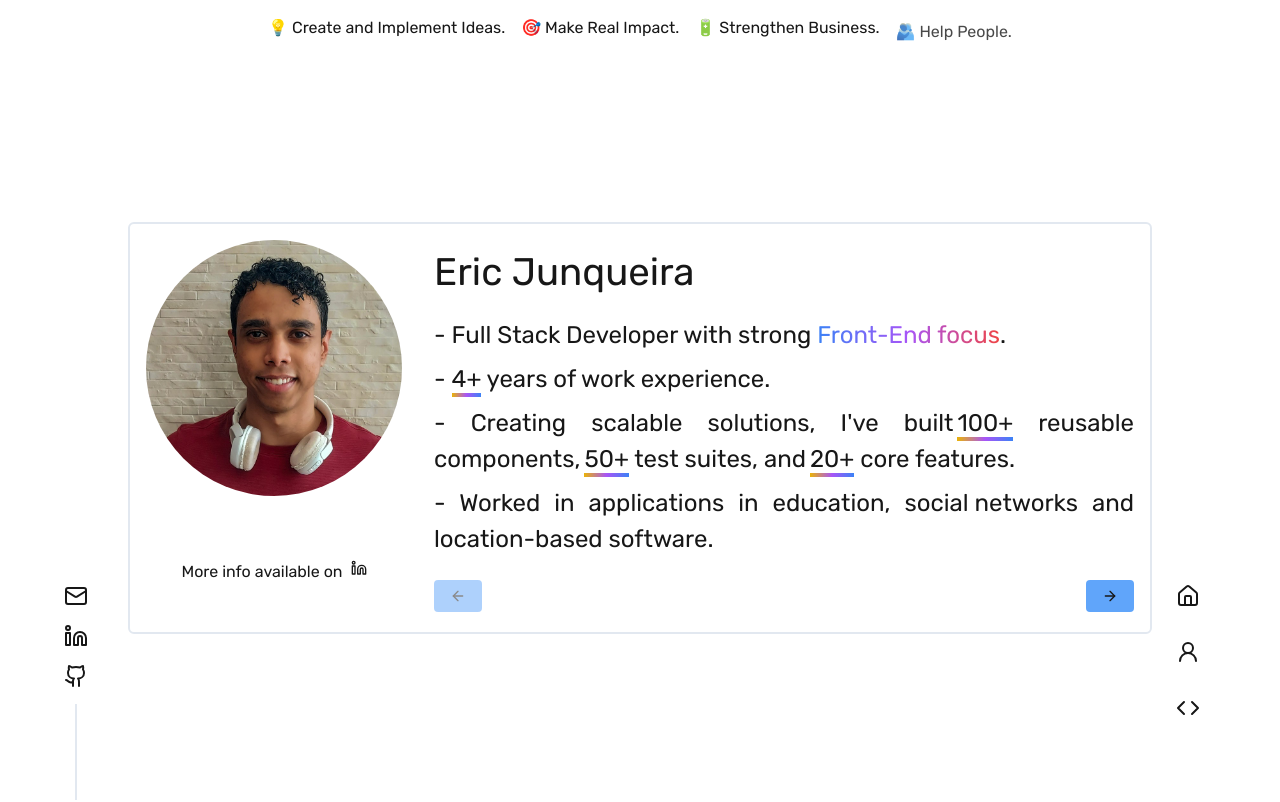
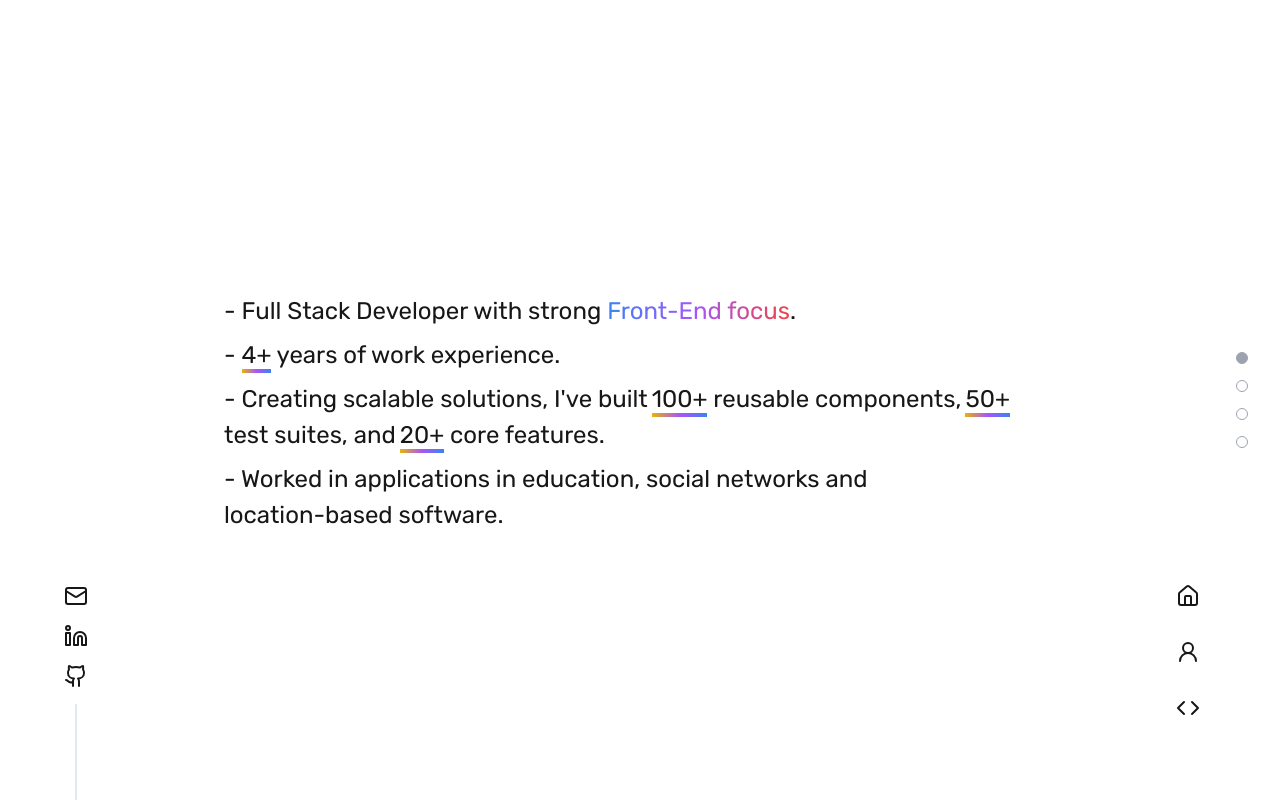
Before and after one commit to ericiannj/new-port, a Next.js app: page /about in a window 1280 px wide. Shown: the top 802 px of the page. Built offline with nearby package versions, Linux system fonts and the light colour scheme.

Commit message:
feat(About): implement new about structure

```diff
--- /dev/null
+++ b/src/app/about/components/AboutSection.tsx
@@ -0,0 +1,20 @@
+import { ReactNode } from 'react';
+
+type AboutSectionProps = {
+  id: string;
+  bgColor: string;
+  children: ReactNode;
+};
+
+const AboutSection = ({ id, bgColor, children }: AboutSectionProps) => {
+  return (
+    <section
+      id={id}
+      className={`flex min-h-screen w-full items-center justify-center ${bgColor}`}
+    >
+      <div className="w-full max-w-4xl p-8">{children}</div>
+    </section>
+  );
+};
+
+export default AboutSection;
--- /dev/null
+++ b/src/app/about/components/NavigationDots.tsx
@@ -0,0 +1,24 @@
+interface NavigationDotsProps {
+  sections: string[];
+  activeSection: string;
+}
+
+export default function NavigationDots({
+  sections,
+  activeSection,
+}: NavigationDotsProps) {
+  return (
+    <div className="fixed right-8 top-1/2 -translate-y-1/2 space-y-4">
+      {sections.map((sectionId) => (
+        <a
+          key={sectionId}
+          href={`#${sectionId}`}
+          className={`block h-3 w-3 rounded-full border border-gray-400 transition-colors ${
+            activeSection === sectionId ? 'bg-gray-400' : 'bg-transparent'
+          }`}
+          aria-label={`Navigate to ${sectionId} section`}
+        />
+      ))}
+    </div>
+  );
+}
--- a/src/app/about/page.tsx
+++ b/src/app/about/page.tsx
@@ -1,140 +1,68 @@
 'use client';
 
-import Image from 'next/image';
+import { Perspectives, Recommendations, Stack, Summary } from './components';
+import { useEffect, useState } from 'react';
+import NavigationDots from './components/NavigationDots';
+import AboutSection from './components/AboutSection';
 
-import ProfileImage from '../../assets/images/profile.jpeg';
-import { motion, AnimatePresence } from 'framer-motion';
-import { useState } from 'react';
-import {
-  AnimatedSentences,
-  Perspectives,
-  Recommendations,
-  Stack,
-  Summary,
-} from './components';
-import { Icons } from '@/icons';
-
-type Direction = 'next' | 'prev';
+enum SectionId {
+  Summary = 'summary',
+  Perspectives = 'perspectives',
+  Recommendations = 'recommendations',
+  Stack = 'stack',
+}
 
 export default function About() {
-  const [currentIndex, setCurrentIndex] = useState(0);
-  const components = [
-    { id: 'summary', Component: Summary },
-    { id: 'perspectives', Component: Perspectives },
-    { id: 'recommendations', Component: Recommendations },
-    { id: 'stack', Component: Stack },
-    // Add more components here as needed
-  ];
+  const [activeSection, setActiveSection] = useState<SectionId>(
+    SectionId.Summary,
+  );
 
-  const nextComponent = () => {
-    if (currentIndex < components.length - 1) {
-      setCurrentIndex(currentIndex + 1);
+  const sections = Object.values(SectionId);
+
+  useEffect(() => {
+    const observer = new IntersectionObserver(
+      (entries) => {
+        entries.forEach((entry) => {
+          if (entry.isIntersecting) {
+            setActiveSection(entry.target.id as SectionId);
+          }
+        });
+      },
+      {
+        threshold: 0.5,
+      },
+    );
+
+    sections.forEach((sectionId) => {
+      const element = document.getElementById(sectionId);
+      if (element) observer.observe(element);
+    });
+
+    return () => observer.disconnect();
+  }, [sections]);
+
+  const renderSection = (id: SectionId) => {
+    switch (id) {
+      case SectionId.Summary:
+        return <Summary />;
+      case SectionId.Perspectives:
+        return <Perspectives />;
+      case SectionId.Recommendations:
+        return <Recommendations />;
+      case SectionId.Stack:
+        return <Stack />;
     }
   };
 
-  const previousComponent = () => {
-    if (currentIndex > 0) {
-      setCurrentIndex(currentIndex - 1);
-    }
-  };
-
-  const slideVariants = {
-    initial: (direction: Direction) => ({
-      x: direction === 'next' ? 300 : -300,
-      opacity: 0,
-    }),
-    animate: {
-      x: 0,
-      opacity: 1,
-      transition: { duration: 0.5 },
-    },
-    exit: (direction: Direction) => ({
-      x: direction === 'next' ? -300 : 300,
-      opacity: 0,
-      transition: { duration: 0.5 },
-    }),
-  };
-
-  const direction = currentIndex > 0 ? 'next' : 'prev';
-  const CurrentComponent = components[currentIndex].Component;
-
   return (
     <div className="flex min-h-screen flex-col items-center">
-      <AnimatedSentences />
-      <div className="flex w-full flex-grow items-center justify-center">
-        <div className="m-8 flex min-h-[400px] w-[80%] flex-col items-center rounded-md border-2 border-slate-200 p-4 md:flex-row md:space-x-8">
-          <div className="mb-8 flex flex-col items-center gap-4 md:gap-16">
-            <div className="h-64 min-w-64 overflow-hidden rounded-full">
-              <Image
-                alt="profile image"
-                src={ProfileImage}
-                className="h-full w-full object-cover"
-              />
-            </div>
-            <div className="flex items-center gap-2">
-              <p>More info available on </p>
-              <motion.a
-                href="https://www.linkedin.com/in/eric-junqueira/"
-                animate={{
-                  y: [0, -10, 0, -5, 0],
-                }}
-                transition={{
-                  duration: 2,
-                  repeat: Infinity,
-                  ease: 'easeOut',
-                }}
-                style={{
-                  display: 'inline-block',
-                }}
-              >
-                <Icons.linkedin size={16} className="inline" />
-              </motion.a>
-            </div>
-          </div>
-          <div className="mx-auto w-full">
-            <h1 className="mb-4 text-fluid-4xl">Eric Junqueira</h1>
-            <div className="flex flex-col gap-8 text-justify">
-              <AnimatePresence mode="wait" custom={direction}>
-                <motion.div
-                  key={components[currentIndex].id}
-                  custom={direction}
-                  variants={slideVariants}
-                  initial="initial"
-                  animate="animate"
-                  exit="exit"
-                >
-                  <CurrentComponent />
-                </motion.div>
-              </AnimatePresence>
-              <div className="mt-4 flex justify-between">
-                <motion.button
-                  onClick={previousComponent}
-                  disabled={currentIndex === 0}
-                  className={`px-4 py-2 ${
-                    currentIndex === 0
-                      ? 'cursor-not-allowed opacity-50'
-                      : 'opacity-100'
-                  } rounded bg-blue-400 hover:bg-blue-300`}
-                  whileHover={{ scale: 1.2 }}
-                >
-                  <Icons.arrowLeft size={16} />
-                </motion.button>
-                <motion.button
-                  onClick={nextComponent}
-                  disabled={currentIndex === components.length - 1}
-                  className={`px-4 py-2 ${
-                    currentIndex === components.length - 1
-                      ? 'cursor-not-allowed opacity-50'
-                      : 'opacity-100'
-                  } rounded bg-blue-400 hover:bg-blue-300`}
-                  whileHover={{ scale: 1.2 }}
-                >
-                  <Icons.arrowRight size={16} />
-                </motion.button>
-              </div>
-            </div>
-          </div>
-        </div>
+      <div className="relative">
+        <NavigationDots sections={sections} activeSection={activeSection} />
+        {sections.map((sectionId) => (
+          <AboutSection key={sectionId} id={sectionId} bgColor="transparent">
+            {renderSection(sectionId)}
+          </AboutSection>
+        ))}
       </div>
     </div>
   );
```
